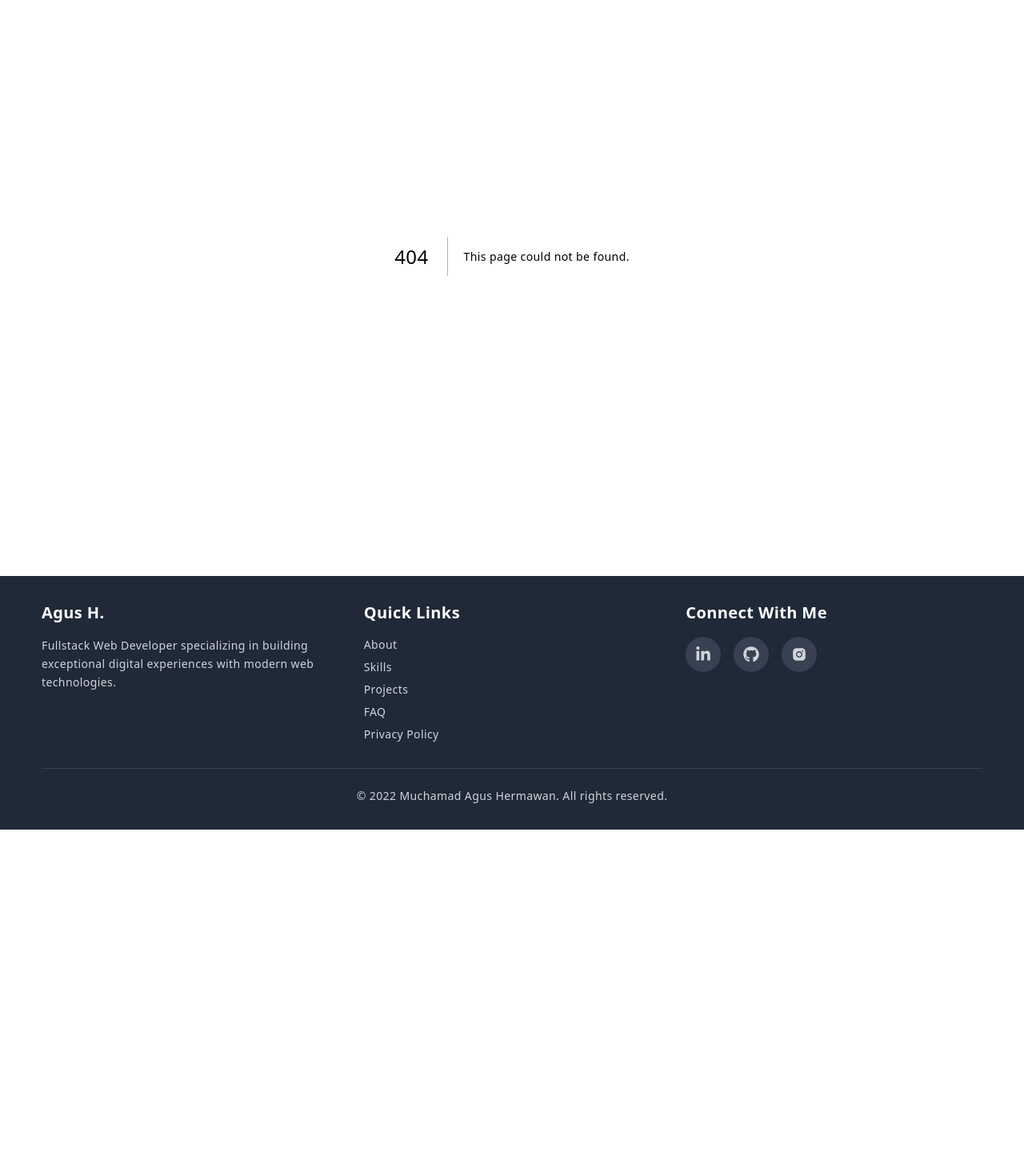
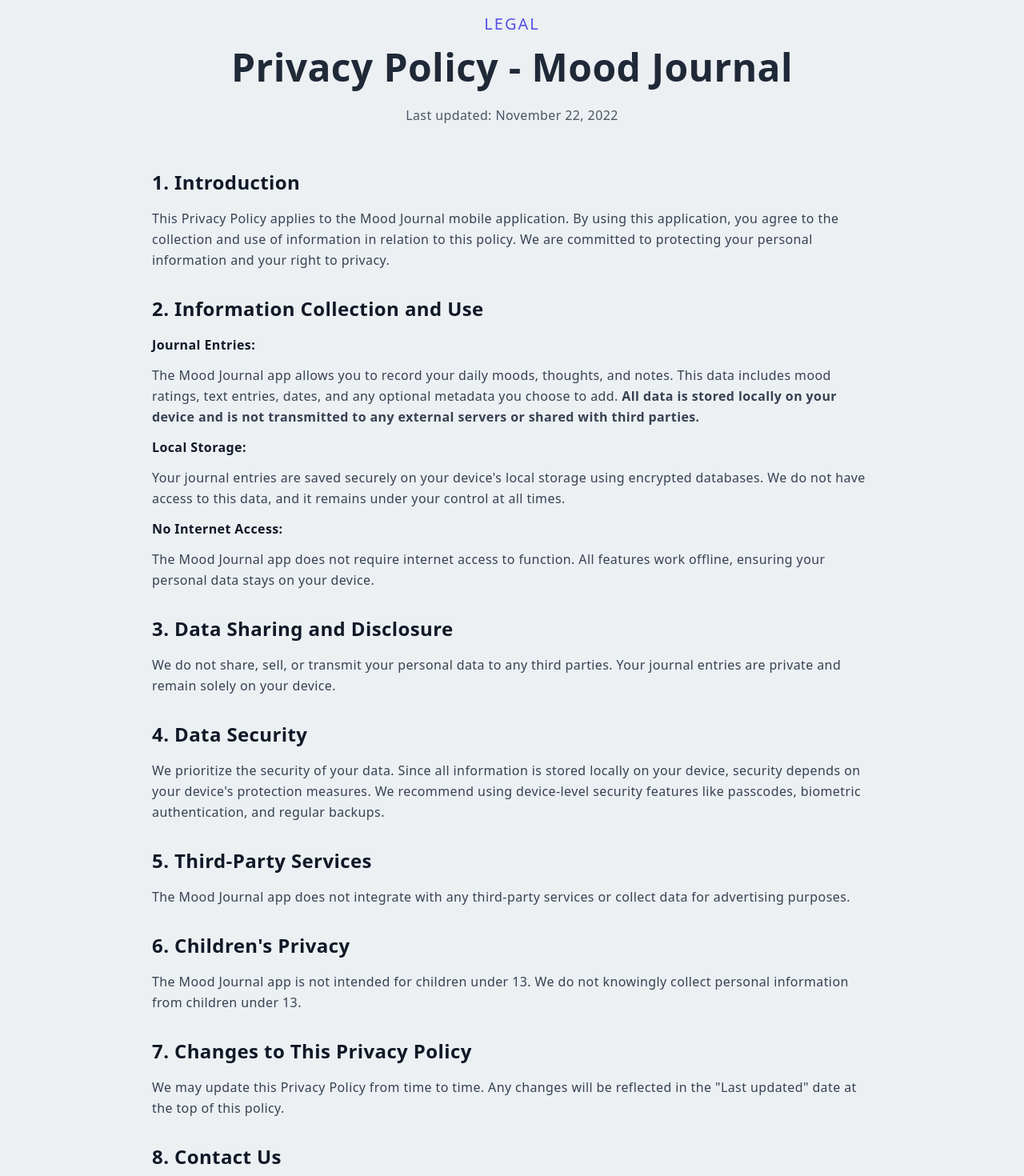
Before and after one commit to muchamadagush/my-portfolio, a Next.js app: page /apps/mood/privacy in a window 1280 px wide. Before the commit this address had no page. Shown: the part 80-1550 px from the top of the page at 80% size. Before the commit the page ends 1117 px from the top, so only its background shows below. Built offline with nearby package versions, Linux system fonts and the light colour scheme.

Commit message:
feat: privacy policy for mood journal app

```diff
--- /dev/null
+++ b/pages/apps/mood/privacy.tsx
@@ -0,0 +1,125 @@
+/* eslint-disable @typescript-eslint/explicit-function-return-type */
+import React from 'react'
+import Head from 'next/head'
+
+const MoodJournalPrivacyPolicy = () => {
+  return (
+    <React.Fragment>
+      <Head>
+        <title>Privacy Policy - Mood Journal | Agus - Fullstack Web Developer</title>
+        <meta name="description" content="Privacy policy for the Mood Journal application" />
+        <link rel="icon" href="/fav.png" />
+      </Head>
+
+      <div id="privacy-policy" className="w-full min-h-screen pt-24 pb-16">
+        <div className="max-w-[1240px] mx-auto px-4 md:px-8">
+          <div className="text-center mb-12">
+            <p className="text-xl tracking-widest uppercase text-[#5651e5]">
+              Legal
+            </p>
+            <h2 className="py-4 text-4xl md:text-5xl font-bold">
+              Privacy Policy - Mood Journal
+            </h2>
+            <p className="py-2 text-gray-600">
+              Last updated: {new Date().toLocaleDateString('en-US', { year: 'numeric', month: 'long', day: 'numeric' })}
+            </p>
+          </div>
+
+          <div className="max-w-[900px] mx-auto space-y-8 text-gray-700">
+            <section>
+              <h3 className="text-2xl font-bold text-gray-900 mb-4">
+                1. Introduction
+              </h3>
+              <p className="leading-relaxed">
+                This Privacy Policy applies to the Mood Journal mobile application. By using this application, you agree to the collection and use of information in relation to this policy. We are committed to protecting your personal information and your right to privacy.
+              </p>
+            </section>
+
+            <section>
+              <h3 className="text-2xl font-bold text-gray-900 mb-4">
+                2. Information Collection and Use
+              </h3>
+              <div className="space-y-3 leading-relaxed">
+                <p className="font-semibold text-gray-900">Journal Entries:</p>
+                <p className="leading-relaxed">
+                  The Mood Journal app allows you to record your daily moods, thoughts, and notes. This data includes mood ratings, text entries, dates, and any optional metadata you choose to add.
+                  <strong> All data is stored locally on your device and is not transmitted to any external servers or shared with third parties.</strong>
+                </p>
+
+                <p className="font-semibold text-gray-900 mt-4">Local Storage:</p>
+                <p className="leading-relaxed">
+                  Your journal entries are saved securely on your device's local storage using encrypted databases. We do not have access to this data, and it remains under your control at all times.
+                </p>
+
+                <p className="font-semibold text-gray-900 mt-4">No Internet Access:</p>
+                <p className="leading-relaxed">
+                  The Mood Journal app does not require internet access to function. All features work offline, ensuring your personal data stays on your device.
+                </p>
+              </div>
+            </section>
+
+            <section>
+              <h3 className="text-2xl font-bold text-gray-900 mb-4">
+                3. Data Sharing and Disclosure
+              </h3>
+              <p className="leading-relaxed">
+                We do not share, sell, or transmit your personal data to any third parties. Your journal entries are private and remain solely on your device.
+              </p>
+            </section>
+
+            <section>
+              <h3 className="text-2xl font-bold text-gray-900 mb-4">
+                4. Data Security
+              </h3>
+              <p className="leading-relaxed">
+                We prioritize the security of your data. Since all information is stored locally on your device, security depends on your device's protection measures. We recommend using device-level security features like passcodes, biometric authentication, and regular backups.
+              </p>
+            </section>
+
+            <section>
+              <h3 className="text-2xl font-bold text-gray-900 mb-4">
+                5. Third-Party Services
+              </h3>
+              <p className="leading-relaxed">
+                The Mood Journal app does not integrate with any third-party services or collect data for advertising purposes.
+              </p>
+            </section>
+
+            <section>
+              <h3 className="text-2xl font-bold text-gray-900 mb-4">
+                6. Children's Privacy
+              </h3>
+              <p className="leading-relaxed">
+                The Mood Journal app is not intended for children under 13. We do not knowingly collect personal information from children under 13.
+              </p>
+            </section>
+
+            <section>
+              <h3 className="text-2xl font-bold text-gray-900 mb-4">
+                7. Changes to This Privacy Policy
+              </h3>
+              <p className="leading-relaxed">
+                We may update this Privacy Policy from time to time. Any changes will be reflected in the "Last updated" date at the top of this policy.
+              </p>
+            </section>
+
+            <section>
+              <h3 className="text-2xl font-bold text-gray-900 mb-4">
+                8. Contact Us
+              </h3>
+              <p className="leading-relaxed">
+                If you have any questions about this Privacy Policy, please contact us at:
+              </p>
+              <p className="leading-relaxed">
+                Email: muchamadagush@gmail.com<br />
+                Website: https://agusdwisaputra.vercel.app
+              </p>
+            </section>
+          </div>
+        </div>
+      </div>
+    </React.Fragment>
+  )
+}
+
+export default MoodJournalPrivacyPolicy
```
